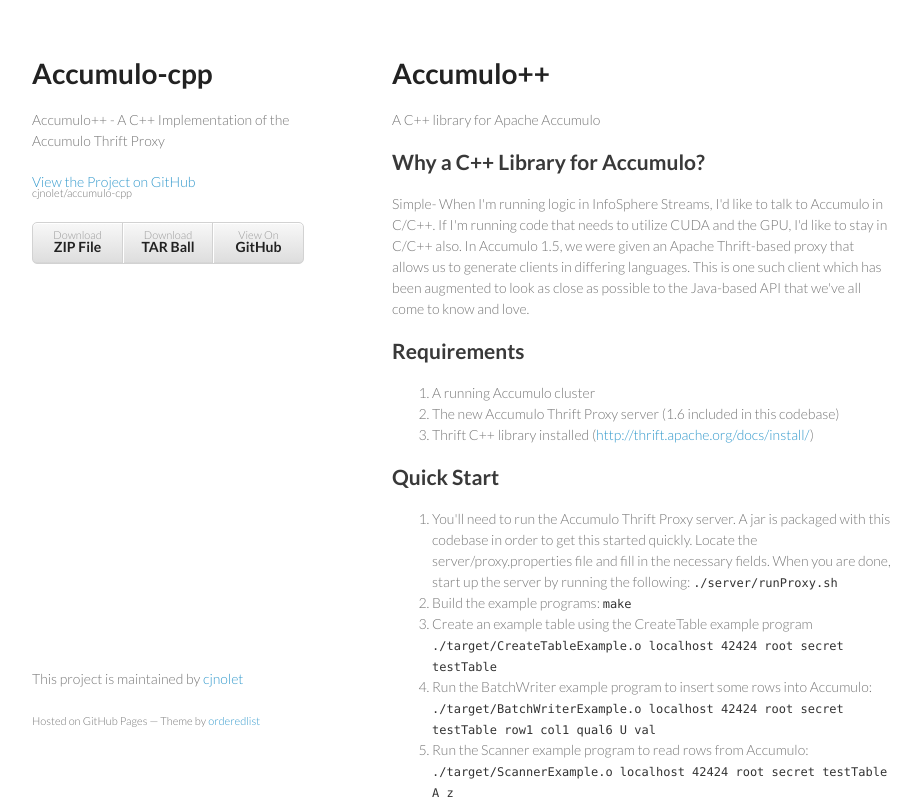
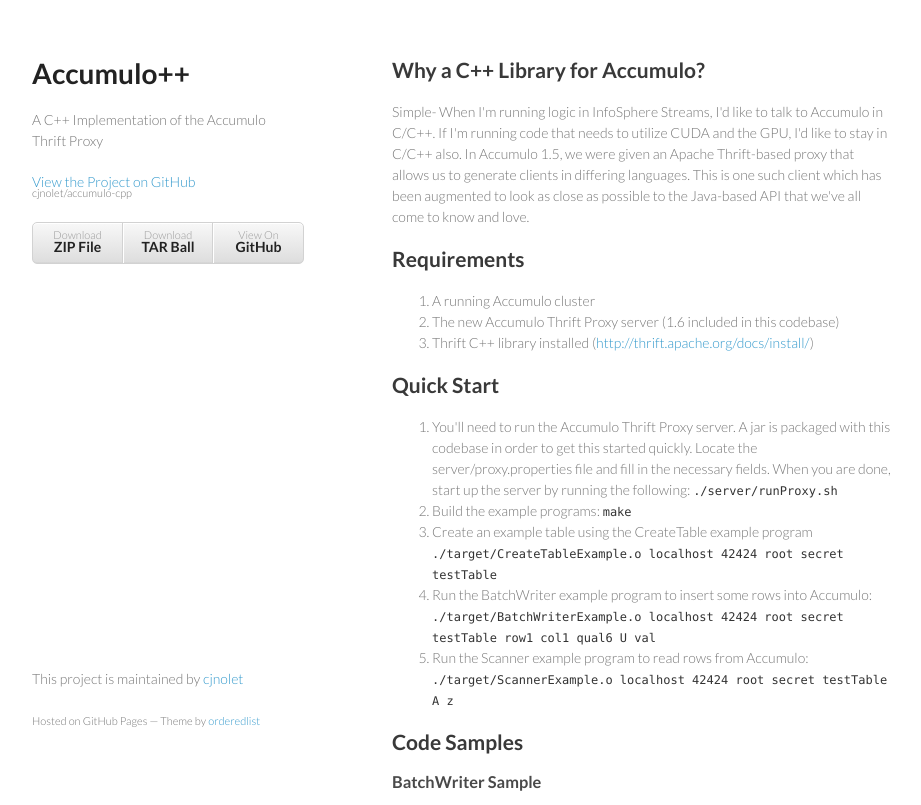
Before and after one commit to cjnolet/accumulo-cpp, a plain HTML site: page index.html in a window 1280 px wide. Shown: the top 805 px of the page, without its empty margins (178-1099 px from the left). Drawn offline with Linux system fonts and the light colour scheme.

Commit message:
Create gh-pages branch via GitHub

```diff
--- a/index.html
+++ b/index.html
@@ -3,7 +3,7 @@
   <head>
     <meta charset="utf-8">
     <meta http-equiv="X-UA-Compatible" content="chrome=1">
-    <title>Accumulo-cpp by cjnolet</title>
+    <title>Accumulo++ by cjnolet</title>
 
     <link rel="stylesheet" href="stylesheets/styles.css">
     <link rel="stylesheet" href="stylesheets/pygment_trac.css">
@@ -15,8 +15,8 @@
   <body>
     <div class="wrapper">
       <header>
-        <h1>Accumulo-cpp</h1>
-        <p>Accumulo++ - A C++ Implementation of the Accumulo Thrift Proxy</p>
+        <h1>Accumulo++</h1>
+        <p>A C++ Implementation of the Accumulo Thrift Proxy</p>
 
         <p class="view"><a href="https://github.com/cjnolet/accumulo-cpp">View the Project on GitHub <small>cjnolet/accumulo-cpp</small></a></p>
 
@@ -28,11 +28,7 @@
         </ul>
       </header>
       <section>
-        <h1>Accumulo++</h1>
-
-<p>A C++ library for Apache Accumulo</p>
-
-<h2>Why a C++ Library for Accumulo?</h2>
+        <h2>Why a C++ Library for Accumulo?</h2>
 
 <p>Simple- When I'm running logic in InfoSphere Streams, I'd like to talk to Accumulo in C/C++. If I'm running code that needs to utilize CUDA and the GPU, I'd like to stay in C/C++ also. In Accumulo 1.5, we were given an Apache Thrift-based proxy that allows us to generate clients in differing languages. This is one such client which has been augmented to look as close as possible to the Java-based API that we've all come to know and love.</p>
 
```
Also changed, not shown: params.json (+1 -1 lines).
